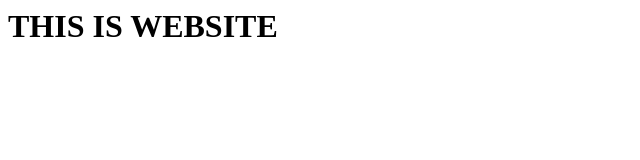
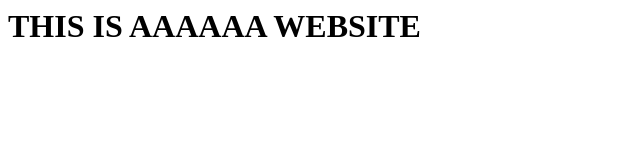
Before and after one commit to SaintKazi/git-tutorial, a plain HTML site: page prj01/index.html in a window 1280 px wide. Shown: the whole page, without its empty margins (0-640 px from the left). Drawn offline with Linux system fonts and the light colour scheme.

Commit message:
Update index.html

```diff
--- a/prj01/index.html
+++ b/prj01/index.html
@@ -1,6 +1,6 @@
 <HTML>
 <HEAD><TITLE>This is Website Title</TITLE></HEAD>
 <BODY>
-<H1>THIS IS WEBSITE</H1>
+<H1>THIS IS AAAAAA WEBSITE</H1>
 </BODY>
 </HTML>
```
